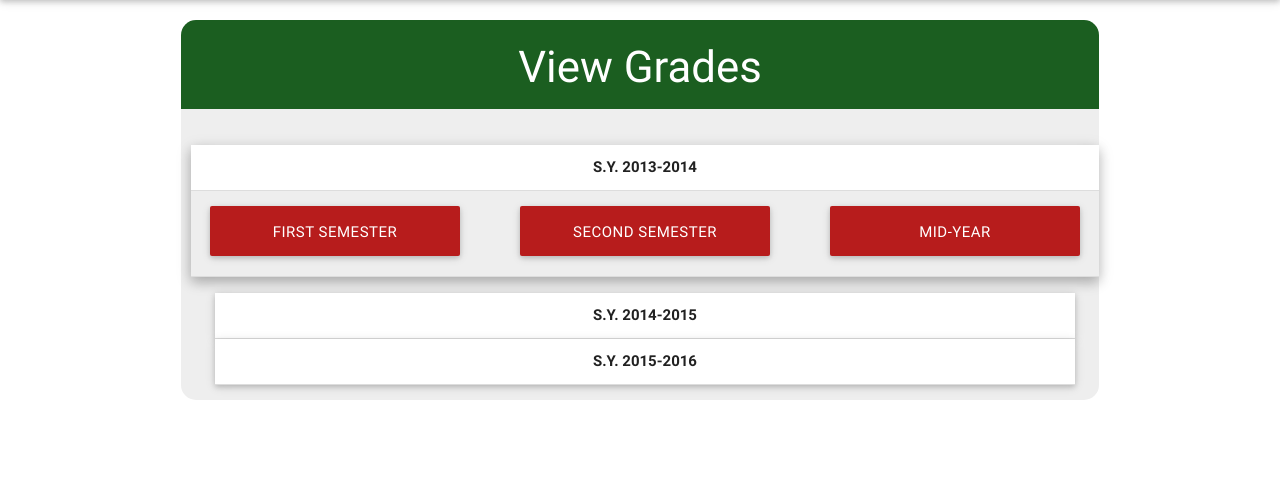
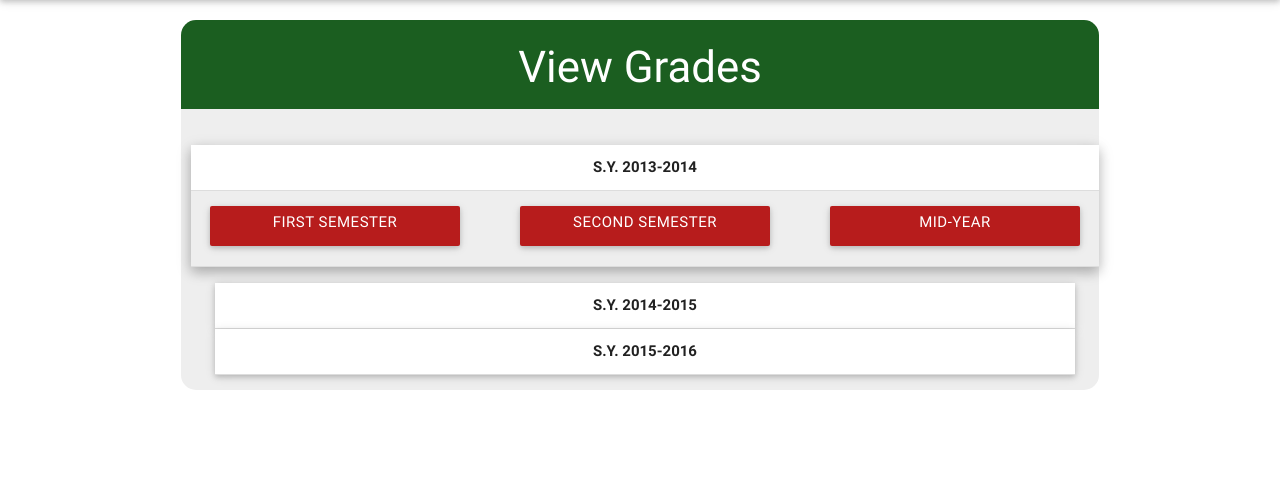
Before and after one commit to LucidComplex/sais-x, a Django app: page /grades in a window 1280 px wide, after a click on "S.Y. 2013-2014". Shown: the part 64-560 px from the top of the page. Run offline with Django 3.2, Linux system fonts and the light colour scheme; some libraries are stand-ins or nearby versions.

Commit message:
grades page

```diff
--- a/saisX/enrollment/templates/enrollment/viewgrades.html
+++ b/saisX/enrollment/templates/enrollment/viewgrades.html
@@ -17,13 +17,13 @@
         <div class="collapsible-body">
           <div class="row center" style="padding-top: 15px">
             <div class="col l4 m4 s6">
-            <button class="waves-effect waves-light btn grades-button" href=""><h6><span>First Semester</span></h6></button>
+              <a class="waves-effect waves-light btn modal-trigger grades-button" href="#grade-modal"><h6><span>First Semester</span></h6></a>
             </div>
             <div class="col l4 m4 s6">
-            <button class="waves-effect waves-light btn grades-button" href=""><h6><span>Second Semester</span></h6></button>
+              <a class="waves-effect waves-light btn modal-trigger grades-button" href="#grade-modal"><h6><span>Second Semester</span></h6></a>
             </div>
             <div class="col l4 m4 s6">
-            <button class="waves-effect waves-light btn grades-button" href=""><h6><span>Mid-Year</span></h6></button>
+              <a class="waves-effect waves-light btn modal-trigger grades-button" href="#grade-modal"><h6><span>Mid-Year</span></h6></a>
             </div>
           </div>
         </div>
@@ -33,13 +33,13 @@
         <div class="collapsible-body">
           <div class="row center" style="padding-top: 15px">
             <div class="col l4 m4 s6">
-            <button class="waves-effect waves-light btn grades-button" href=""><h6><span>First Semester</span></h6></button>
+              <a class="waves-effect waves-light btn modal-trigger grades-button" href="#grade-modal"><h6><span>First Semester</span></h6></a>
             </div>
             <div class="col l4 m4 s6">
-            <button class="waves-effect waves-light btn grades-button" href=""><h6><span>Second Semester</span></h6></button>
+              <a class="waves-effect waves-light btn modal-trigger grades-button" href="#grade-modal"><h6><span>Second Semester</span></h6></a>
             </div>
             <div class="col l4 m4 s6">
-            <button class="waves-effect waves-light btn grades-button" href=""><h6><span>Mid-Year</span></h6></button>
+              <a class="waves-effect waves-light btn modal-trigger grades-button" href="#grade-modal"><h6><span>Mid-Year</span></h6></a>
             </div>
           </div>
         </div>
@@ -49,19 +49,27 @@
         <div class="collapsible-body">
           <div class="row center" style="padding-top: 15px">
             <div class="col l4 m4 s6">
-            <button class="waves-effect waves-light btn grades-button" href=""><h6><span>First Semester</span></h6></button>
+              <a class="waves-effect waves-light btn modal-trigger grades-button" data-year="a" href="#grade-modal"><h6><span>First Semester</span></h6></a>
             </div>
             <div class="col l4 m4 s6">
-            <button class="waves-effect waves-light btn grades-button" href=""><h6><span>Second Semester</span></h6></button>
+              <a class="waves-effect waves-light btn modal-trigger grades-button" href="#grade-modal"><h6><span>Second Semester</span></h6></a>
             </div>
             <div class="col l4 m4 s6">
-            <button class="waves-effect waves-light btn grades-button" href=""><h6><span>Mid-Year</span></h6></button>
+              <a class="waves-effect waves-light btn modal-trigger grades-button" href="#grade-modal"><h6><span>Mid-Year</span></h6></a>
             </div>
           </div>
         </div>
       </li>
     </ul>
-
+    <div id="grade-modal" class="modal">
+      <div class="modal-content">
+        <h4>Modal Header</h4>
+        <p>A bunch of text</p>
+      </div>
+      <div class="modal-footer">
+        <a href="#!" class=" modal-action modal-close waves-effect waves-green btn-flat">Agree</a>
+      </div>
+    </div>
   </div>
 </div>
 {% endblock content %}
--- a/saisX/saisX/static/saisX/css/style.css
+++ b/saisX/saisX/static/saisX/css/style.css
@@ -100,7 +100,7 @@ nav .title-s {
 
 
 .grades-button{
-    height: 50px !important;
+    height: 40px !important;
     width: 250px !important;
     background-color: #b71c1c !important;
 }
--- /dev/null
+++ b/saisX/saisX/static/saisX/js/init.js
@@ -0,0 +1,4 @@
+$(document).ready(function(){
+    // the "href" attribute of .modal-trigger must specify the modal ID that wants to be triggered
+    $('.modal-trigger').leanModal();
+  });
```
Lines whose indentation alone changed are shown as unchanged.
